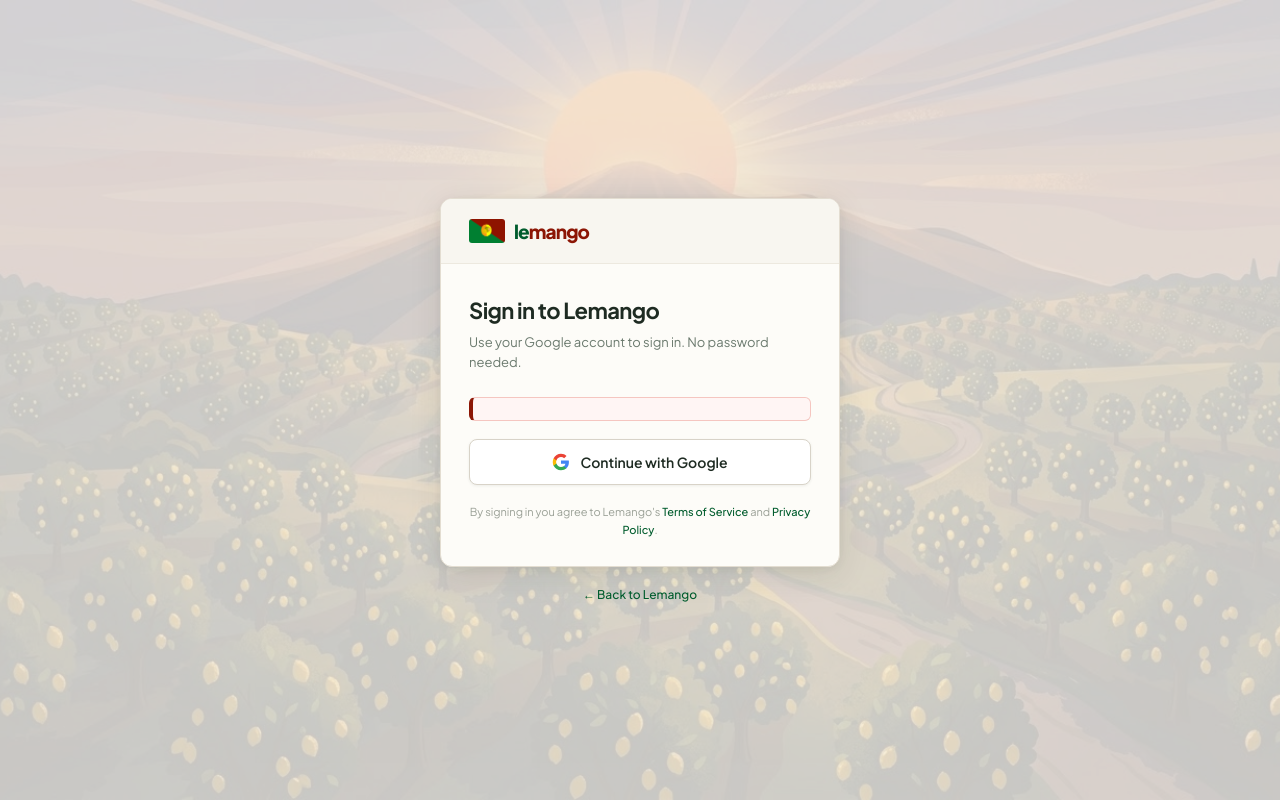
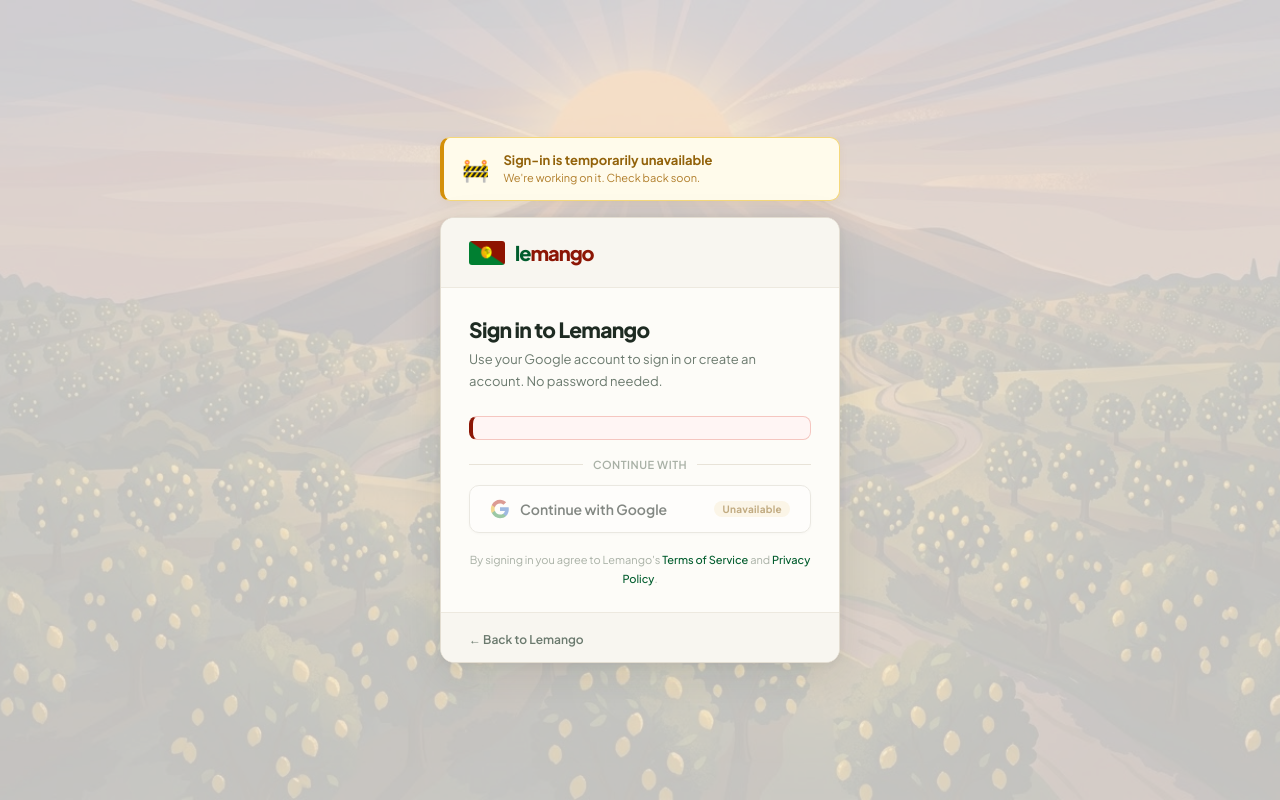
Before and after one commit to Lemango-org-Team/lemango.org, a website: page auth.html in a window 1280 px wide. Drawn offline with Linux system fonts and the light colour scheme.

Commit message:
Auth page: polish UI, add out of order banner, disable Google button

```diff
--- a/auth.css
+++ b/auth.css
@@ -23,8 +23,48 @@ body {
   flex-direction: column;
   align-items: center;
   justify-content: center;
+  gap: 16px;
   padding: 32px 16px;
-  background: rgba(244,242,237,.82);
+  background: rgba(244,242,237,.80);
+}
+
+/* ── Out of order banner ── */
+.auth-outoforder {
+  display: flex;
+  align-items: center;
+  gap: 14px;
+  width: 100%;
+  max-width: 400px;
+  padding: 14px 18px;
+  border: 1px solid #f5d87a;
+  border-left: 4px solid #d4900a;
+  border-radius: 10px;
+  background: #fffbeb;
+  box-shadow: 0 2px 8px rgba(180,120,0,.08);
+}
+
+.ood-icon {
+  font-size: 22px;
+  flex-shrink: 0;
+  line-height: 1;
+}
+
+.ood-text {
+  display: flex;
+  flex-direction: column;
+  gap: 2px;
+}
+
+.ood-text strong {
+  font-size: 13px;
+  font-weight: 700;
+  color: #92620a;
+}
+
+.ood-text span {
+  font-size: 11px;
+  color: #b07d2a;
+  line-height: 1.5;
 }
 
 /* ── Card ── */
@@ -33,8 +73,8 @@ body {
   max-width: 400px;
   background: #fdfcf8;
   border: 1px solid #e3ddd1;
-  border-radius: 12px;
-  box-shadow: 0 8px 32px rgba(30,43,34,.10), 0 2px 8px rgba(30,43,34,.06);
+  border-radius: 14px;
+  box-shadow: 0 12px 40px rgba(30,43,34,.10), 0 2px 8px rgba(30,43,34,.06);
   overflow: hidden;
 }
 
@@ -42,31 +82,31 @@ body {
 .auth-brand {
   display: flex;
   align-items: center;
-  gap: 9px;
-  padding: 20px 28px;
+  gap: 10px;
+  padding: 22px 28px;
   border-bottom: 1px solid #ede9df;
   text-decoration: none;
   color: #005c2d;
-  font-size: 19px;
+  font-size: 20px;
   font-weight: 800;
-  letter-spacing: -0.9px;
+  letter-spacing: -1px;
   background: #f8f6f0;
   transition: background .15s;
 }
 .auth-brand:hover { background: #f0ede6; }
-.auth-brand img { border-radius: 3px; }
+.auth-brand img { border-radius: 3px; flex-shrink: 0; }
 .auth-brand em { color: #8c1605; font-style: normal; }
 
 /* ── Body ── */
 .auth-body {
-  padding: 32px 28px 28px;
+  padding: 28px 28px 24px;
 }
 
 h1 {
-  margin: 0 0 8px;
-  font-size: 22px;
-  font-weight: 700;
-  letter-spacing: -0.6px;
+  margin: 0 0 6px;
+  font-size: 21px;
+  font-weight: 800;
+  letter-spacing: -0.7px;
   color: #1e2b22;
 }
 
@@ -74,7 +114,7 @@ h1 {
   margin: 0 0 24px;
   color: #6b7a6e;
   font-size: 13px;
-  line-height: 1.6;
+  line-height: 1.65;
 }
 
 /* ── Error banner ── */
@@ -84,49 +124,75 @@ h1 {
   padding: 11px 14px;
   border: 1px solid #f5c6c0;
   border-left: 4px solid #8c1605;
-  border-radius: 6px;
+  border-radius: 8px;
   background: #fff5f4;
   color: #7a1c0e;
   font-size: 13px;
   line-height: 1.5;
 }
 
+/* ── Divider label ── */
+.auth-divider-label {
+  display: flex;
+  align-items: center;
+  gap: 10px;
+  margin-bottom: 14px;
+  color: #a8b0a5;
+  font-size: 11px;
+  font-weight: 600;
+  letter-spacing: .5px;
+  text-transform: uppercase;
+}
+.auth-divider-label::before,
+.auth-divider-label::after {
+  content: "";
+  flex: 1;
+  height: 1px;
+  background: #e8e3d8;
+}
+
 /* ── Google button ── */
 .google-btn {
+  position: relative;
   display: flex;
   align-items: center;
   justify-content: center;
   gap: 10px;
   width: 100%;
   padding: 13px 20px;
-  border: 1px solid #d8d3c8;
-  border-radius: 8px;
+  border: 1px solid #ddd8cc;
+  border-radius: 10px;
   background: #fff;
   color: #1e2b22;
   font-size: 14px;
   font-weight: 600;
   text-decoration: none;
-  cursor: pointer;
-  transition: background .15s, border-color .15s, box-shadow .15s, transform .12s;
-  box-shadow: 0 1px 3px rgba(30,43,34,.07);
+  cursor: not-allowed;
+  opacity: .55;
+  filter: grayscale(.3);
+  pointer-events: none;
+  box-shadow: 0 1px 3px rgba(30,43,34,.06);
 }
-.google-btn:hover {
-  background: #f8f6f1;
-  border-color: #bdb7ab;
-  box-shadow: 0 3px 8px rgba(30,43,34,.10);
-  transform: translateY(-1px);
-}
-.google-btn:active {
-  transform: translateY(0);
-  box-shadow: 0 1px 3px rgba(30,43,34,.07);
+
+/* Unavailable pill inside button */
+.btn-unavailable-pill {
+  margin-left: auto;
+  padding: 2px 8px;
+  border-radius: 999px;
+  background: #fff0d0;
+  color: #a06800;
+  font-size: 10px;
+  font-weight: 700;
+  letter-spacing: .3px;
+  white-space: nowrap;
 }
 
 /* ── Terms ── */
 .auth-terms {
   margin: 18px 0 0;
-  color: #9aa096;
+  color: #a8b0a5;
   font-size: 11px;
-  line-height: 1.6;
+  line-height: 1.7;
   text-align: center;
 }
 .auth-terms a {
@@ -136,20 +202,23 @@ h1 {
 }
 .auth-terms a:hover { text-decoration: underline; }
 
-/* ── Footer note ── */
-.auth-footer-note {
-  margin: 20px 0 0;
+/* ── Card footer ── */
+.auth-card-footer {
+  padding: 14px 28px;
+  border-top: 1px solid #ede9df;
+  background: #f8f6f0;
+}
+.auth-card-footer a {
   font-size: 12px;
-  color: #8a9185;
+  font-weight: 600;
+  color: #6b7a6e;
+  text-decoration: none;
+  transition: color .15s;
 }
-.auth-footer-note a {
-  color: #005c2d;
-  text-decoration: none;
-  font-weight: 500;
+.auth-card-footer a:hover { color: #005c2d; }
+
+@media (max-width: 440px) {
+  .auth-body { padding: 24px 20px 20px; }
+  .auth-brand { padding: 18px 20px; }
+  .auth-card-footer { padding: 14px 20px; }
 }
-.auth-footer-note a:hover { text-decoration: underline; }
-
-@media (max-width: 420px) {
-  .auth-body { padding: 24px 20px 22px; }
-  .auth-brand { padding: 16px 20px; }
-}
--- a/auth.html
+++ b/auth.html
@@ -8,11 +8,21 @@
   <link rel="icon" href="favicon.svg" type="image/svg+xml">
   <link rel="preconnect" href="https://fonts.googleapis.com">
   <link rel="preconnect" href="https://fonts.gstatic.com" crossorigin>
-  <link href="https://fonts.googleapis.com/css2?family=Plus+Jakarta+Sans:wght@400;500;600;700;800&display=swap" rel="stylesheet">
+  <link href="https://fonts.googleapis.com/css2?family=Plus+Jakarta+Sans:wght@400;500;600;700;800&family=DM+Serif+Display:ital@1&display=swap" rel="stylesheet">
   <link rel="stylesheet" href="auth.css">
 </head>
 <body>
   <div class="auth-page">
+
+    <!-- Out of order banner -->
+    <div class="auth-outoforder">
+      <div class="ood-icon">🚧</div>
+      <div class="ood-text">
+        <strong>Sign-in is temporarily unavailable</strong>
+        <span>We're working on it. Check back soon.</span>
+      </div>
+    </div>
+
     <div class="auth-card">
       <a class="auth-brand" href="/" aria-label="Back to Lemango">
         <img src="assets/lemango-flag.webp" width="36" height="24" alt="">
@@ -21,18 +31,21 @@
 
       <div class="auth-body">
         <h1>Sign in to Lemango</h1>
-        <p class="auth-sub">Use your Google account to sign in. No password needed.</p>
+        <p class="auth-sub">Use your Google account to sign in or create an account. No password needed.</p>
 
         <div class="auth-error" id="auth-error" aria-live="polite" hidden></div>
 
-        <a class="google-btn" id="google-btn" href="/api/auth/google">
-          <svg width="18" height="18" viewBox="0 0 24 24" aria-hidden="true">
+        <div class="auth-divider-label">Continue with</div>
+
+        <a class="google-btn" id="google-btn" href="/api/auth/google" aria-disabled="true" tabindex="-1">
+          <svg width="20" height="20" viewBox="0 0 24 24" aria-hidden="true">
             <path fill="#4285F4" d="M22.56 12.25c0-.78-.07-1.53-.2-2.25H12v4.26h5.92c-.26 1.37-1.04 2.53-2.21 3.31v2.77h3.57c2.08-1.92 3.28-4.74 3.28-8.09z"/>
             <path fill="#34A853" d="M12 23c2.97 0 5.46-.98 7.28-2.66l-3.57-2.77c-.98.66-2.23 1.06-3.71 1.06-2.86 0-5.29-1.93-6.16-4.53H2.18v2.84C3.99 20.53 7.7 23 12 23z"/>
             <path fill="#FBBC05" d="M5.84 14.09c-.22-.66-.35-1.36-.35-2.09s.13-1.43.35-2.09V7.07H2.18C1.43 8.55 1 10.22 1 12s.43 3.45 1.18 4.93l3.66-2.84z"/>
             <path fill="#EA4335" d="M12 5.38c1.62 0 3.06.56 4.21 1.64l3.15-3.15C17.45 2.09 14.97 1 12 1 7.7 1 3.99 3.47 2.18 7.07l3.66 2.84c.87-2.6 3.3-4.53 6.16-4.53z"/>
           </svg>
-          Continue with Google
+          <span>Continue with Google</span>
+          <span class="btn-unavailable-pill">Unavailable</span>
         </a>
 
         <p class="auth-terms">
@@ -41,19 +54,19 @@
           <a href="/privacy.html">Privacy Policy</a>.
         </p>
       </div>
+
+      <div class="auth-card-footer">
+        <a href="/">← Back to Lemango</a>
+      </div>
     </div>
 
-    <p class="auth-footer-note">
-      <a href="/">← Back to Lemango</a>
-    </p>
   </div>
 
   <script>
-    // Show error from query string if present
     const params = new URLSearchParams(location.search);
     const err = params.get("error");
     const msgs = {
-      access_denied:  "You declined the sign-in request.",
+      access_denied: "You declined the sign-in request.",
       invalid_state:  "Sign-in session expired. Please try again.",
       no_code:        "Something went wrong with Google. Please try again.",
       server_error:   "A server error occurred. Please try again in a moment.",
@@ -64,12 +77,8 @@
       el.hidden = false;
     }
 
-    // Pass ?next= through to the API
-    const next = params.get("next");
-    if (next) {
-      const btn = document.getElementById("google-btn");
-      btn.href = `/api/auth/google?next=${encodeURIComponent(next)}`;
-    }
+    // Prevent clicking the disabled button
+    document.getElementById("google-btn").addEventListener("click", e => e.preventDefault());
   </script>
 </body>
 </html>
```
